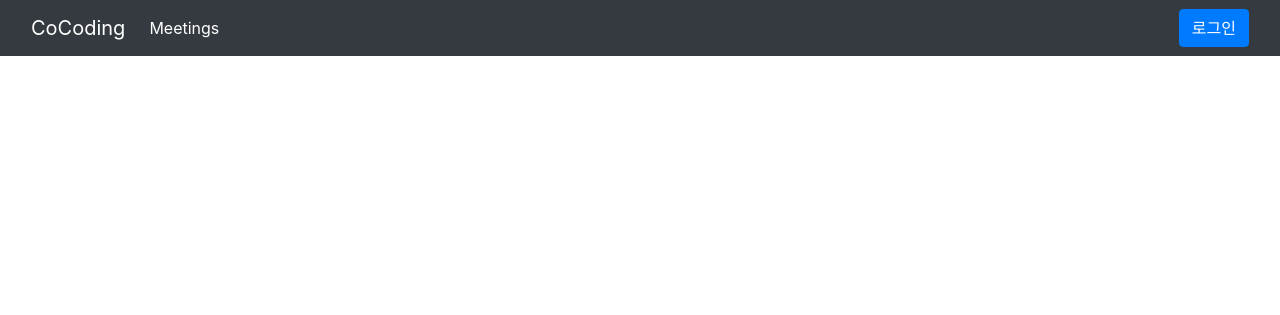
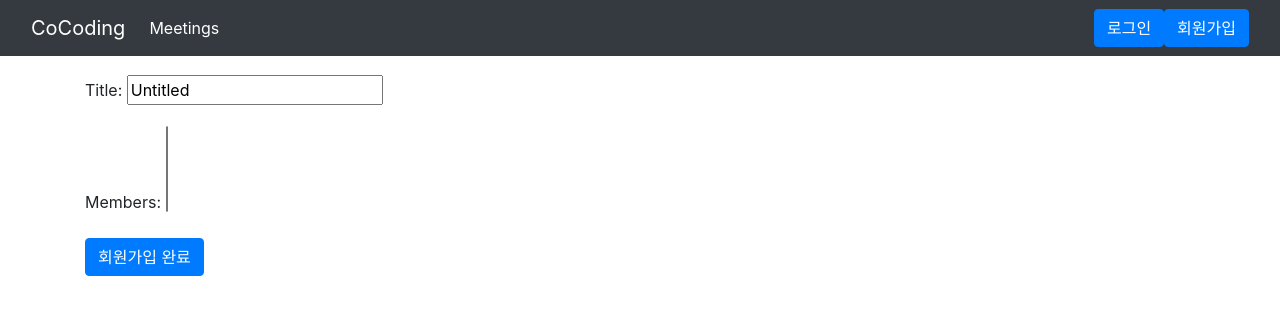
Before and after one commit to COCODlNG/CoCoding_backend, a Django app: template CoCoding/apps/users/templates/register.html in a window 1280 px wide. Shown: the top 315 px of the page. Run offline with Django 3.2, Linux system fonts and the light colour scheme; the template is opened without the code that fills it: values that come from a table or form of the project are taken from there, others are empty; some libraries are stand-ins or nearby versions.

Commit message:
[users] add create user front

```diff
--- a/CoCoding/apps/users/templates/register.html
+++ b/CoCoding/apps/users/templates/register.html
@@ -1,4 +1,9 @@
 {% extends 'base.html' %}
 
 {% block content %}
+    <form method="post">
+    {% csrf_token %}
+        {{ form.as_p }}
+    <button class="btn btn-primary" type="submit">회원가입 완료</button>
+    </form>
 {% endblock %}
--- a/CoCoding/templates/base.html
+++ b/CoCoding/templates/base.html
@@ -30,6 +30,7 @@
                     <a class="btn btn-primary" href="{% url 'user:logout' %}">로그아웃</a>
                 {% else %}
                     <a class="btn btn-primary" href="{% url 'user:login' %}">로그인</a>
+                    <a class="btn btn-primary" href="{% url 'user:signup' %}">회원가입</a>
                 {% endif %}
             </form>
         </div>
```
